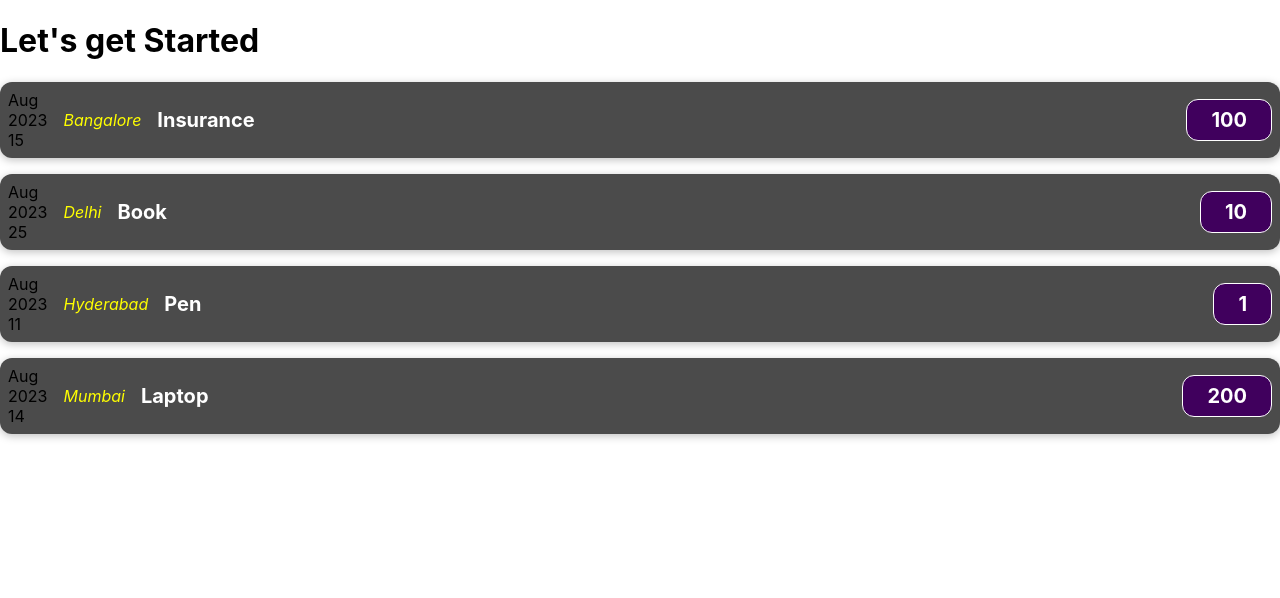
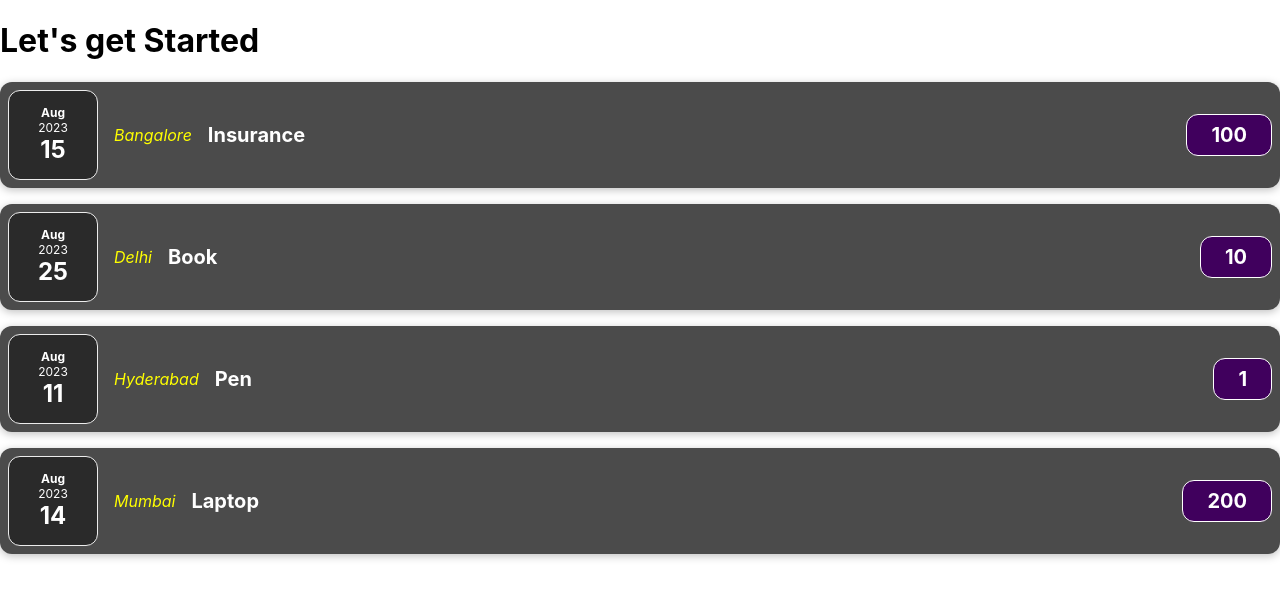
Before and after one commit to chinmaydeolekar/learning_react, a React (Create React App) app in the folder project-one/: page / in a window 1280 px wide. Shown: the top 598 px of the page. Built offline with nearby package versions, Linux system fonts and the light colour scheme.

Commit message:
splitting of components done

```diff
--- a/project-one/src/App.js
+++ b/project-one/src/App.js
@@ -1,4 +1,5 @@
 import ExpenseItem from "./components/ExpenseItem";
+import Expense from "./components/Expenses"
 
 function App() {
   const expenses = [
@@ -11,17 +12,18 @@ function App() {
     <div>
       <h1>Let's get Started</h1>
       {
-        expenses.map((expense, index) => {
-          return (
-            <ExpenseItem
-              key={expense.id}
-              date={expense.date}
-              title={expense.title}
-              price={expense.price}
-              location={expense.city}
-            ></ExpenseItem>
-          )
-        })
+        // expenses.map((expense, index) => {
+        //   return (
+        //     <ExpenseItem
+        //       key={expense.id}
+        //       date={expense.date}
+        //       title={expense.title}
+        //       price={expense.price}
+        //       location={expense.city}
+        //     ></ExpenseItem>
+        //   )
+        // })
+        <Expense expenses = {expenses}></Expense>
       }
     </div>
   );
--- /dev/null
+++ b/project-one/src/components/ExpenseDate.css
@@ -0,0 +1,26 @@
+.expense-date {
+    display: flex;
+    flex-direction: column;
+    width: 5.5rem;
+    height: 5.5rem;
+    border: 1px solid #ececec;
+    background-color: #2a2a2a;
+    color: white;
+    border-radius: 12px;
+    align-items: center;
+    justify-content: center;
+  }
+
+  .expense-date__month {
+    font-size: 0.75rem;
+    font-weight: bold;
+  }
+
+  .expense-date__year {
+    font-size: 0.75rem;
+  }
+
+  .expense-date__day {
+    font-size: 1.5rem;
+    font-weight: bold;
+  }
--- /dev/null
+++ b/project-one/src/components/ExpenseDate.js
@@ -0,0 +1,18 @@
+import "./ExpenseDate.css";
+
+const months = ['Jan', 'Feb', 'Mar', 'Apr', 'May', 'Jun', 'Jul', 'Aug', 'Sept', 'Oct', 'Nov', 'Dec'];
+
+function ExpenseDate(props) {
+  const month = months[props.calenderDate.getMonth()];
+  const year = props.calenderDate.getFullYear();
+  const day = props.calenderDate.getDate();
+  return (
+      <div className="expense-date">
+        <div className="expense-date__month">{month}</div>
+        <div className="expense-date__year">{year}</div>
+        <div className="expense-date__day">{day}</div>
+      </div>
+  );
+}
+
+export default ExpenseDate;
--- a/project-one/src/components/ExpenseItem.js
+++ b/project-one/src/components/ExpenseItem.js
@@ -1,18 +1,10 @@
 import "./ExpenseItem.css";
+import ExpenseDate from "./ExpenseDate";
 
 function ExpenseItem(props) {
-  const months = ['Jan', 'Feb', 'Mar', 'Apr', 'May', 'Jun', 'Jul', 'Aug', 'Sept', 'Oct', 'Nov', 'Dec'];
-  const month = months[props.date.getMonth()];
-  const year = props.date.getFullYear();
-  const day = props.date.getDate();
   return (
     <div className="expense-item">
-      {/* <div>{props.date.toISOString()}</div>  */}
-      <div>
-        <div>{month}</div>
-        <div>{year}</div>
-        <div>{day}</div>
-      </div>
+      <ExpenseDate calenderDate={props.date}></ExpenseDate>
       <div className="expense-item__location">{props.location}</div>
       <div className="expense-item__description">
         <h2>{props.title}</h2>
--- /dev/null
+++ b/project-one/src/components/Expenses.js
@@ -0,0 +1,20 @@
+import ExpenseItem from "./ExpenseItem";
+
+function Expense(expenses) {
+    const items = expenses.expenses;
+    return (
+        items.map((item, index) => {
+          return (
+            <ExpenseItem
+              key={item.id}
+              date={item.date}
+              title={item.title}
+              price={item.price}
+              location={item.city}
+            ></ExpenseItem>
+          )
+        })
+    );
+}
+
+export default Expense
```
